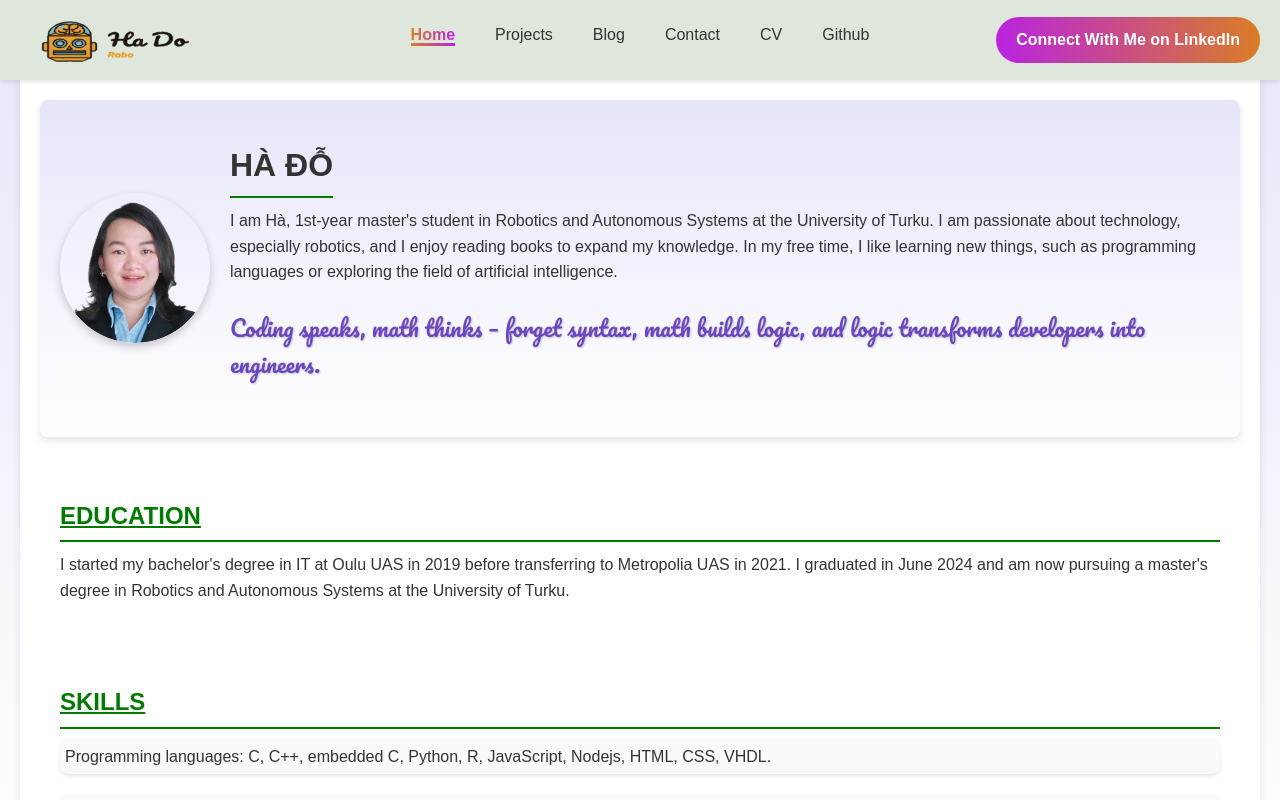
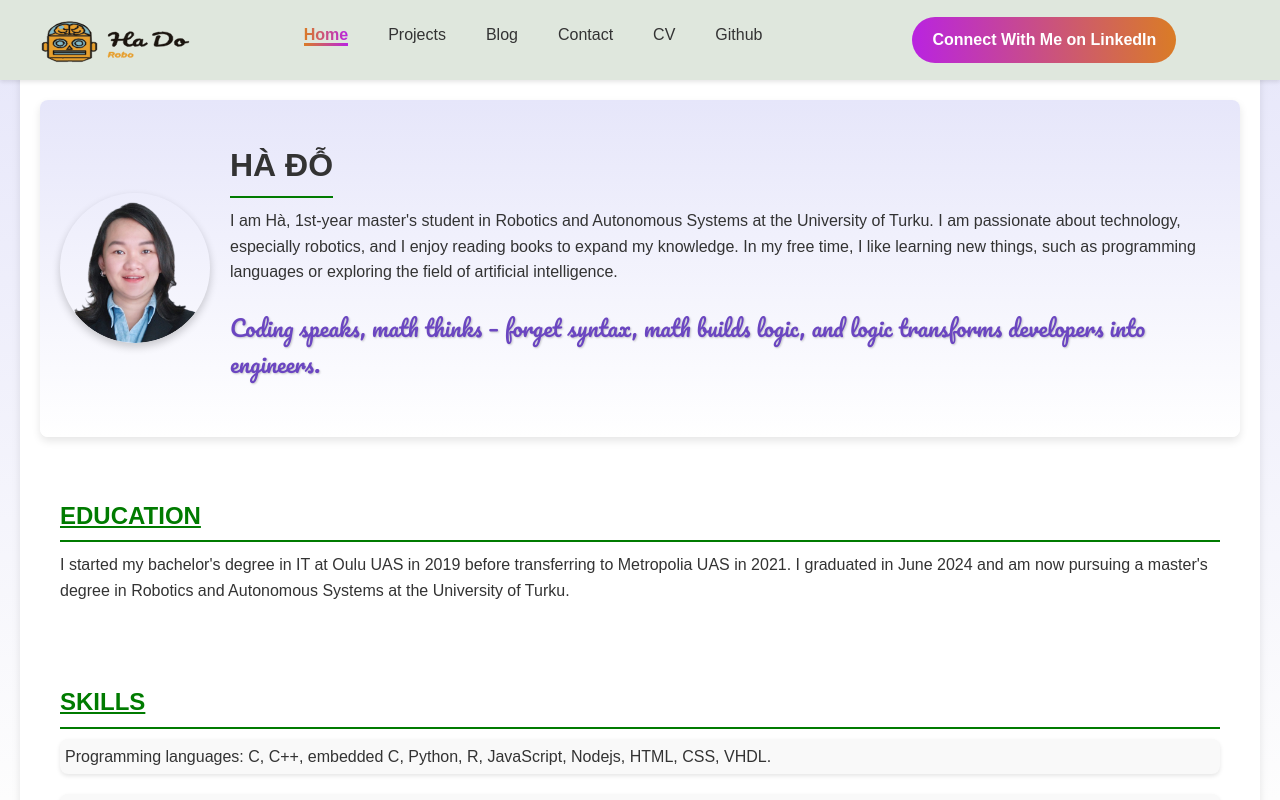
Before and after one commit to khanhhado1208/ha-portfolio, a React (Vite) app: page / in a window 1280 px wide. Shown: the top 800 px of the page. Built offline with nearby package versions, Linux system fonts and the light colour scheme; a web font is replaced by a local one.

Commit message:
fix mobile responsive

```diff
--- a/src/Components/Header/Header.css
+++ b/src/Components/Header/Header.css
@@ -4,8 +4,8 @@
   z-index: 1000;
   display: flex;
   align-items: center;
-  justify-content: center; /* Center the entire content horizontally */
-  padding: 0 20px; /* Added horizontal padding for better spacing */
+  justify-content: space-between;
+  padding: 0 20px;
   height: 80px;
   width: 100%;
   box-sizing: border-box;
@@ -13,50 +13,46 @@
   box-shadow: 0 2px 4px rgba(0, 0, 0, 0.1);
 }
 
+/* Logo Styles */
 .logo {
-  position: absolute;
-  left: 20px; /* Keep logo on the left */
   display: flex;
   align-items: center;
   cursor: pointer;
 }
 
+/* Navigation Container */
 .nav-container {
   display: flex;
-  justify-content: center; /* Center navigation menu */
+  justify-content: center;
   align-items: center;
   width: 100%;
 }
 
+/* Navigation Menu */
 .nav-menu {
   display: flex;
   list-style: none;
-  gap: 40px; /* Adjust the spacing between links */
-  margin: 0; /* Ensure no extra margin */
-  padding: 0; /* Ensure no extra padding */
-  justify-content: center; /* Center the links */
+  gap: 40px; /* Adjust spacing between links */
+  margin: 0;
+  padding: 0;
 }
 
 .nav-menu li {
   position: relative;
   display: flex;
-  align-items: center; /* Vertically center items */
+  align-items: center;
   cursor: pointer;
   transition: all 0.3s ease;
 }
 
-.nav-menu li a,
-.nav-menu li p {
+.nav-menu li a {
   font-size: 16px;
   font-weight: 400;
   text-decoration: none;
   color: inherit;
-  display: inline-block;
-  line-height: 1; /* Consistent line height */
-  vertical-align: middle; /* Align text vertically */
+  line-height: 1;
 }
 
-.nav-menu li.active p,
 .nav-menu li.active a {
   background: linear-gradient(90deg, #da7c25, #b923e1);
   -webkit-background-clip: text;
@@ -64,11 +60,11 @@
   font-weight: bold;
 }
 
-/* Underline animation */
+/* Underline Animation */
 .nav-menu li::after {
   content: "";
   position: absolute;
-  bottom: -3px; /* Adjusted to bring underline closer */
+  bottom: -3px;
   left: 0;
   width: 0;
   height: 3px;
@@ -81,7 +77,7 @@
   width: 100%;
 }
 
-.nav-menu li:hover p,
+/* Hover Effect */
 .nav-menu li:hover a {
   background: linear-gradient(90deg, #b923e1, #da7c25);
   -webkit-background-clip: text;
@@ -90,14 +86,15 @@
 
 /* Navigation Connect Button */
 .nav-connect {
-  position: absolute;
-  right: 20px; /* Keep button on the far right */
+  margin-left: 150px;
   padding: 10px 20px;
   border-radius: 50px;
   background: linear-gradient(267deg, #da7c25 0.36%, #b923e1);
   font-size: 16px;
   cursor: pointer;
   transition: 0.3s;
+  display: flex;
+  align-items: center;
 }
 
 .nav-connect a {
@@ -106,29 +103,29 @@
   font-weight: bold;
 }
 
-.nav-connect a:hover {
-  text-decoration: underline;
-}
-
 .nav-connect:hover {
   transform: scale(1.05);
 }
 
-/* Hamburger Menu */
+/* Hamburger Menu Styles */
 .hamburger {
   display: none;
   flex-direction: column;
+  justify-content: center;
+  align-items: center;
   cursor: pointer;
+  z-index: 1100;
 }
 
 .hamburger div {
   width: 25px;
   height: 3px;
   background-color: #000;
-  margin: 4px;
+  margin: 4px 0;
   transition: all 0.3s ease;
 }
 
+/* Hamburger Active State */
 .hamburger.active div:nth-child(1) {
   transform: rotate(45deg) translate(5px, 5px);
 }
@@ -141,18 +138,19 @@
   transform: rotate(-45deg) translate(5px, -5px);
 }
 
+/* Mobile Styles */
 @media screen and (max-width: 768px) {
   .nav-container {
+    display: none;
     position: absolute;
     top: 100%;
+    right: 0;
     left: 0;
-    right: 0;
-    display: none;
     flex-direction: column;
-    gap: 20px;
     background-color: rgb(197, 193, 193);
     padding: 20px;
     border-top: 1px solid #ccc;
+    z-index: 1000;
   }
 
   .nav-container.active {
@@ -166,26 +164,32 @@
     font-size: 14px;
   }
 
-  .hamburger {
-    display: flex;
-  }
-
   .nav-connect {
     margin-top: 20px;
     align-self: center;
   }
+
+  .hamburger {
+    display: flex;
+  }
 }
 
+/* Smaller Devices */
 @media screen and (max-width: 480px) {
   .header {
     height: 70px;
   }
 
-  .nav-container.active {
+  .nav-container {
     padding: 10px;
   }
 
   .nav-menu li {
-    gap: 10px;
+    gap: 15px;
+  }
+
+  .nav-connect {
+    padding: 8px 16px;
+    font-size: 14px;
   }
 }
```
